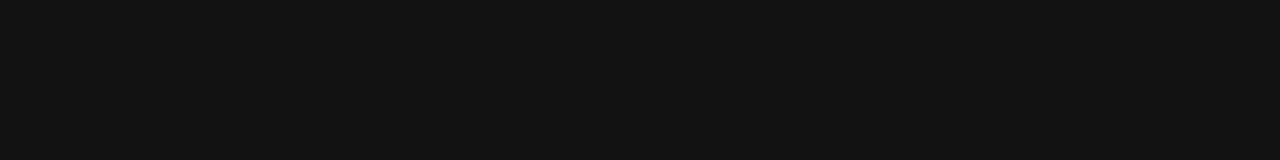
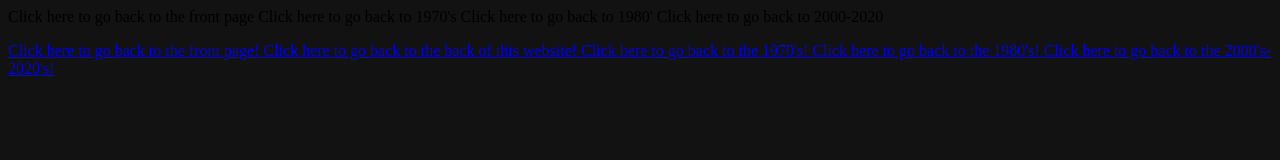
Before and after one commit to EnzoAlz/Music, a plain HTML site: page back.html in a window 1280 px wide. Drawn offline with Linux system fonts and the light colour scheme.

Commit message:
Links!Buttonseven!

```diff
--- a/back.html
+++ b/back.html
@@ -1,10 +1,6 @@
 <html>
-</Style>
 <Body>
     <body style="background-color:rgb(18, 18, 18);"></body>
-
-
-<style>
 <title>
     This is the back of the website!
 </title>
@@ -15,6 +11,10 @@
     Click here to go back to 1980'
     Click here to go back to 2000-2020
 </p>
-
+<a href="https://enzoalz.github.io/Music/" class="btn btn-primary">Click here to go back to the front page! </a>
+<a href="https://enzoalz.github.io/Music/back.html" class="btn btn-primary">Click here to go back to the back of this website! </a>
+<a href="https://enzoalz.github.io/Music/1970.html" class="btn btn-primary"> Click here to go back to the 1970's! </a>
+<a href="https://enzoalz.github.io/Music/1980.html" class="btn btn-primary">Click here to go back to the 1980's! </a>
+<a href="https://enzoalz.github.io/Music/2000.html" class="btn btn-primary">Click here to go back to the 2000's-2020's! </a>
 </body>
 </html>
```
Also changed, not shown: front.html (+0 -1 lines), 1 other file.
